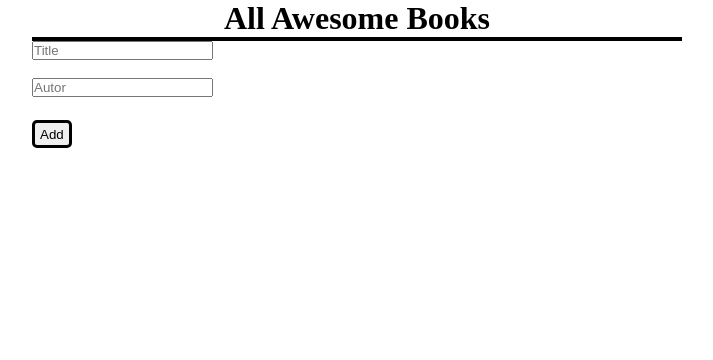
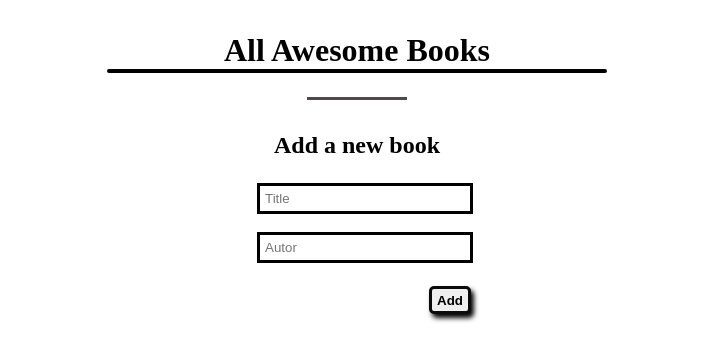
Before and after one commit to NoelLincoln/awesome-books, a website: page index.html in a window 1280 px wide. Shown: the whole page, without its empty margins (283-996 px from the left). Drawn offline with Linux system fonts and the light colour scheme.

Commit message:
Add styling to the form element

```diff
--- a/index.html
+++ b/index.html
@@ -13,6 +13,8 @@
      <article class="booklist" id="bookList">
 
      </article>
+     <div class="divider"></div>
+     <h2>Add a new book</h2>
      <form id="form">
        <input id="title" type="text" placeholder="Title">
        <br>
--- a/script.js
+++ b/script.js
@@ -35,7 +35,7 @@ class BookManager {
     this.savedBooks.forEach((book, index) => {
       const bookDiv = document.createElement('div');
       bookDiv.className = 'book';
-      bookDiv.innerHTML = `${book.title} written by ${book.author}`;
+      bookDiv.innerHTML = `"${book.title}" by ${book.author}`;
       const removeBtn = document.createElement('button');
       removeBtn.innerHTML = 'Remove';
       removeBtn.addEventListener('click', () => {
--- a/styles.css
+++ b/styles.css
@@ -5,11 +5,12 @@
 
 h1 {
   text-align: center;
+  margin-top: 2rem;
 }
 
 .books_Container {
-  width: 100%;
-  max-width: 650px;
+  width: 98%;
+  max-width: 500px;
   margin: auto;
 }
 
@@ -17,6 +18,7 @@ article.booklist {
   display: flex;
   flex-direction: column;
   border: 2px solid black;
+  border-radius: 4px;
 }
 
 .book {
@@ -25,16 +27,45 @@ article.booklist {
   justify-content: space-between;
   background-color: #ccc;
   padding: 0 10px 0 10px;
-  background-color: #f9f9f9;
 }
 
 button {
   margin-top: 5px;
   height: 28px;
   width: auto;
-  border: 3px solid black;
+  border: 3px solid rgb(12, 11, 11);
   border-radius: 5px;
   padding-left: 5px;
   padding-right: 5px;
-  box-shadow: 3px 4px 5px solid black;
+  box-shadow: 3px 4px 5px black;
+  font-weight: bold;
 }
+
+.divider {
+  width: 100px;
+  max-width: 40%;
+  height: 3px;
+  background-color: rgb(79, 73, 73);
+  margin: 1.5rem auto 2rem auto;
+}
+
+h2 {
+  text-align: center;
+  margin-bottom: 1.5rem;
+}
+
+form {
+  width: 40%;
+  margin: auto;
+}
+
+form > button {
+  float: right;
+  margin-right: -14px;
+}
+
+input[type=text] {
+  width: 100%;
+  border: 3px solid black;
+  padding: 5px;
+}
```
